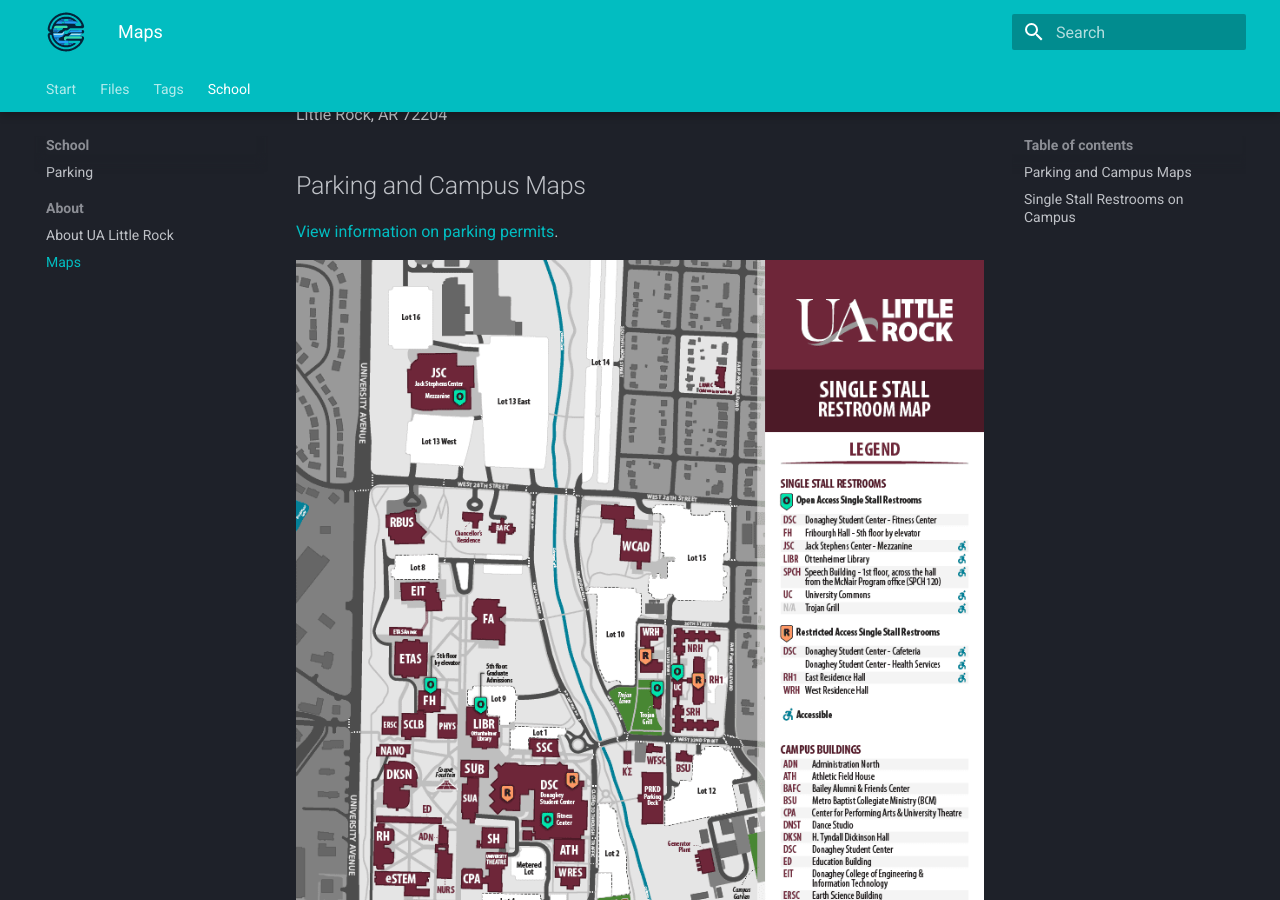
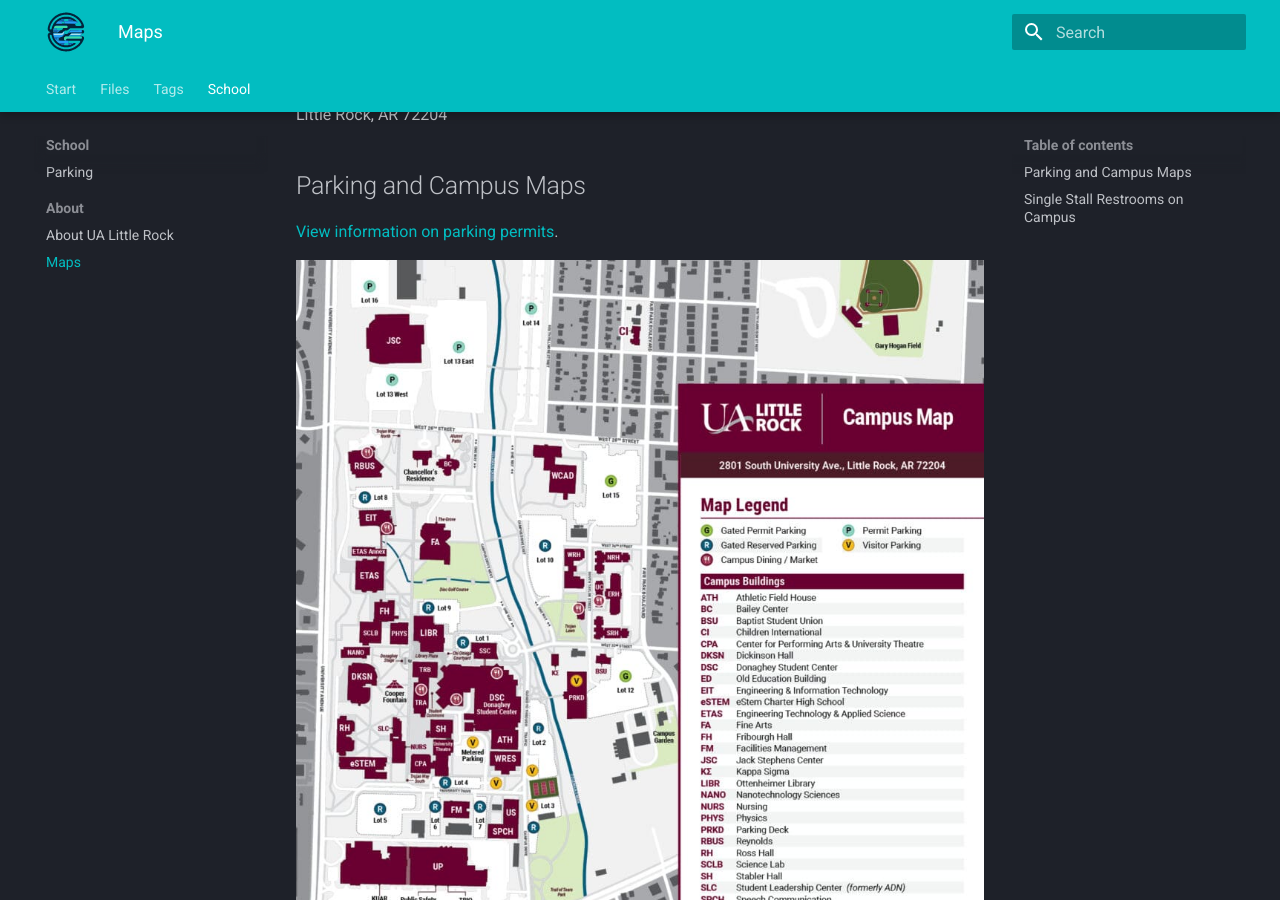
Before and after one commit to dcronin05/docs.dcron.in, an MkDocs documentation site: the page built from docs/school/About/maps.md, in a window 1280 px wide and 900 px high, scrolled down 311 px. Built offline with MkDocs 1.6.1 and Material for MkDocs 9.7.7, drawn with Linux system fonts in a browser that asks for light colours; comment, search, counter and statistics services are not loaded.

Commit message:
Update maps.md

```diff
--- a/docs/school/About/maps.md
+++ b/docs/school/About/maps.md
@@ -7,7 +7,7 @@
 
 [View information on parking permits](https://ualr.edu/safety/home/campus-parking/).
 
-[![UA Little Rock Campus Map](../../files/imgs/2020-08-26_single-stall-restroom-map-web.png)](../../files/UA-Little-Rock-Campus-Map-2022-Digital.pdf)
+[![UA Little Rock Campus Map](../../files/imgs/Campus-Map-2024-Digital-1.jpg)](../../files/UA-Little-Rock-Campus-Map-2022-Digital.pdf)
 
 Campus Map
 
```
